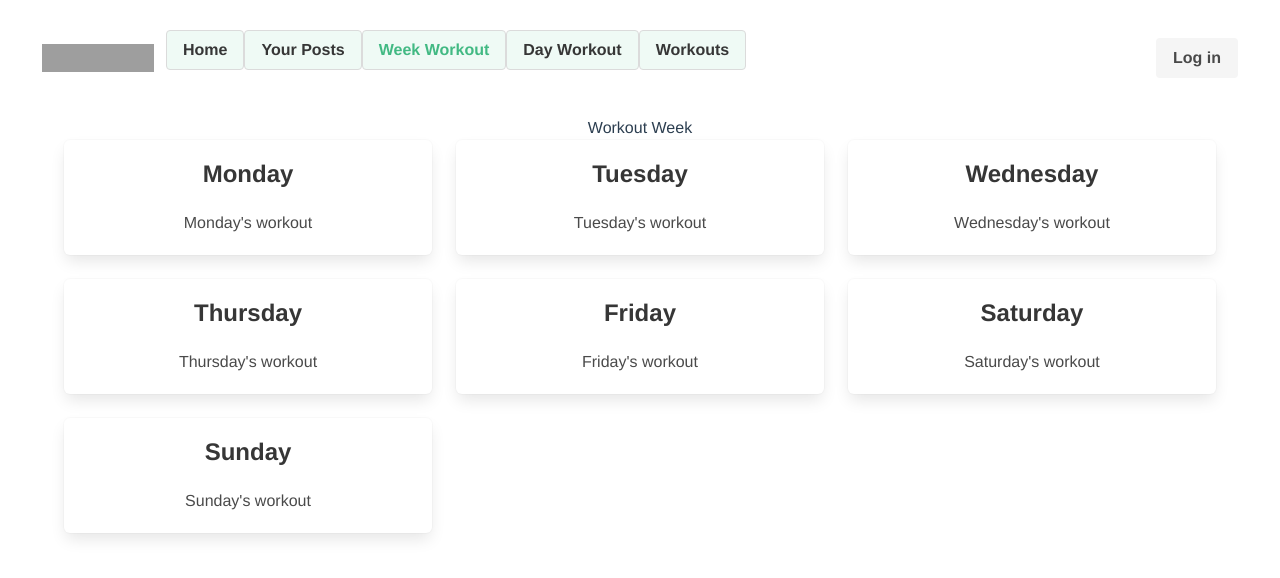
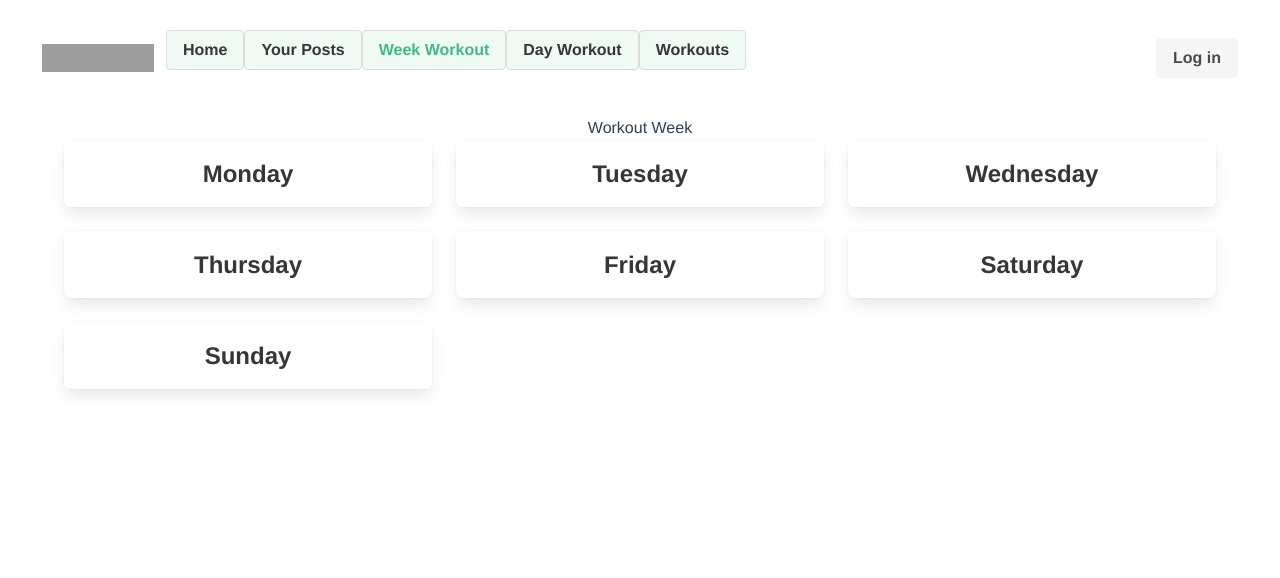
Before and after one commit to peternav2/Exercise-Vue-App, a Vue app in the folder client/: page /workoutweek in a window 1280 px wide. Shown: the top 578 px of the page. Built offline with nearby package versions, Linux system fonts and the light colour scheme; grey boxes are pictures that could not be loaded.

Commit message:
now the workouts show up in the proper day of week

```diff
--- a/client/src/router/WorkoutWeekRouter.vue
+++ b/client/src/router/WorkoutWeekRouter.vue
@@ -1,4 +1,21 @@
 <script setup lang="ts">
+    import { addWorkoutItem } from '../stores/workoutItem'
+    import type WorkoutItem  from '../stores/workoutItem'
+    import { DayOfWeek } from '../stores/day';
+    import { getWorkouts, getWorkout, type Workout} from '../stores/workouts'
+    import  workoutsItems, { load }  from '../stores/workoutItem'
+    import { computed, reactive } from 'vue';
+    const list = workoutsItems;
+
+    const Monday = computed(() => list.filter(x => x.day === DayOfWeek.Monday));
+    const Tuesday = computed(() => list.filter(x => x.day === DayOfWeek.Tuesday));
+    const Wednesday = computed(() => list.filter(x => x.day === DayOfWeek.Wednesday));
+    const Thursday = computed(() => list.filter(x => x.day === DayOfWeek.Thursday));
+    const Friday = computed(() => list.filter(x => x.day === DayOfWeek.Friday));
+    const Saturday = computed(() => list.filter(x => x.day === DayOfWeek.Saturday));
+    const Sunday = computed(() => list.filter(x => x.day === DayOfWeek.Sunday));
+
+
 
 </script>
 
@@ -12,19 +29,31 @@
                 <div class="column is-one-third">
                     <div class="box">
                         <h2 class="title is-4">Monday</h2>
-                        <p>Monday's workout</p>
+                        <p v-for="item in Monday" :key="item.workout.workoutId">
+                            {{ item.workout.name }}
+                            {{ item.sets }}
+                            {{ item.reps }}
+                        </p>
                     </div>
                 </div>
                 <div class="column is-one-third">
                     <div class="box">
                         <h2 class="title is-4">Tuesday</h2>
-                        <p>Tuesday's workout</p>
+                        <p v-for="item in Tuesday" :key="item.workout.workoutId">
+                            {{ item.workout.name }}
+                            {{ item.sets }}
+                            {{ item.reps }}
+                        </p>
                     </div>
                 </div>
                 <div class="column is-one-third">
                     <div class="box">
                         <h2 class="title is-4">Wednesday</h2>
-                        <p>Wednesday's workout</p>
+                        <p v-for="item in Wednesday" :key="item.workout.workoutId">
+                            {{ item.workout.name }}
+                            {{ item.sets }}
+                            {{ item.reps }}
+                        </p>
                     </div>
                 </div>
             </div>
@@ -32,19 +61,31 @@
                 <div class="column is-one-third">
                     <div class="box">
                         <h2 class="title is-4">Thursday</h2>
-                        <p>Thursday's workout</p>
+                        <p v-for="item in Thursday" :key="item.workout.workoutId">
+                            {{ item.workout.name }}
+                            {{ item.sets }}
+                            {{ item.reps }}
+                        </p>
                     </div>
                 </div>
                 <div class="column is-one-third">
                     <div class="box">
                         <h2 class="title is-4">Friday</h2>
-                        <p>Friday's workout</p>
+                        <p v-for="item in Friday" :key="item.workout.workoutId">
+                            {{ item.workout.name }}
+                            {{ item.sets }}
+                            {{ item.reps }}
+                        </p>
                     </div>
                 </div>
                 <div class="column is-one-third">
                     <div class="box">
                         <h2 class="title is-4">Saturday</h2>
-                        <p>Saturday's workout</p>
+                        <p v-for="item in Saturday" :key="item.workout.workoutId">
+                            {{ item.workout.name }}
+                            {{ item.sets }}
+                            {{ item.reps }}
+                        </p>
                     </div>
                 </div>
             </div>
@@ -52,7 +93,11 @@
                 <div class="column is-one-third">
                     <div class="box">
                         <h2 class="title is-4">Sunday</h2>
-                        <p>Sunday's workout</p>
+                        <p v-for="item in Sunday" :key="item.workout.workoutId">
+                            {{ item.workout.name }}
+                            {{ item.sets }}
+                            {{ item.reps }}
+                        </p>
                     </div>
                 </div>
             </div>
```
